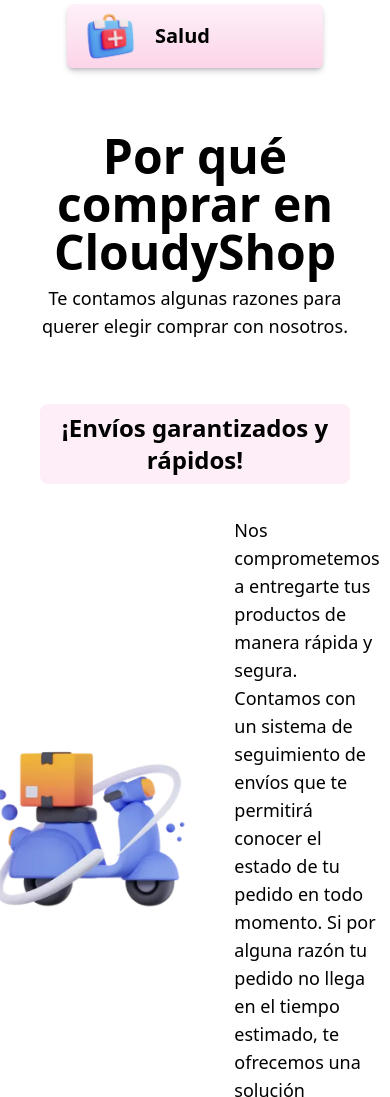
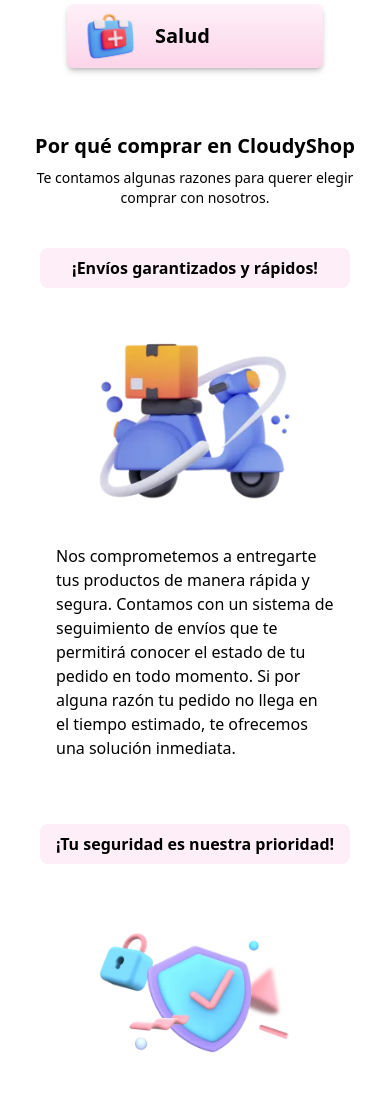
Before and after one commit to AgusFleitas/Ex-CloudyShop, an Astro site: page / in a window 390 px wide. Shown: the part 1220-2317 px from the top of the page. Built offline with nearby package versions, Linux system fonts and the light colour scheme; Astro itself is replaced by a stand-in of ours.

Commit message:
Responsive WhyUs

```diff
--- a/src/components/CategoriesBento.astro
+++ b/src/components/CategoriesBento.astro
@@ -13,7 +13,7 @@
 ---
 
 <section>
-  <h2 class='font-bold text-[1.35rem] sm:text-3xl md:text-4xl lg:text-5xl text-center  mb-1 md:mb-2 text-balance'>
+  <h2 class='font-bold text-[1.35rem] sm:text-3xl md:text-4xl lg:text-5xl text-center mb-1 md:mb-2 text-balance'>
     Explora nuestras categorías
   </h2>
   <h3 class="font-regular text-sm md:text-lg text-center mb-8 text-balance">Navega por cada una de las categorías en busca de eso que necesitas</h3>
--- a/src/components/WhySection.astro
+++ b/src/components/WhySection.astro
@@ -3,9 +3,9 @@
 ---
 
 <article class="flex flex-col bg-white rounded-xl py-4 gap-y-4">
-        <h4 class="font-semibold text-2xl text-center bg-pink-300/20 mx-4 py-2 rounded-lg">{title}</h4>
-    <div class="flex px-12 items-center justify-center gap-8 py-4 mx-4 rounded-lg">
+        <h4 class="font-semibold text sm:text-2xl text-center text-balance bg-pink-300/20 mx-4 p-2 rounded-lg">{title}</h4>
+    <div class="flex flex-col md:flex-row md:px-6 lg:px-12 items-center justify-center gap-8 py-4 mx-4 rounded-lg">
         <img loading="lazy" class="h-48" src={icon} alt={alt}>
-        <p class="px-4 text-pretty text-lg ">{content}</p>
+        <p class="px-4 text-pretty md:text-lg">{content}</p>
     </div>
 </article>
--- a/src/components/WhyUs.astro
+++ b/src/components/WhyUs.astro
@@ -10,10 +10,10 @@
 ---
 
 <section>
-  <h2 class='font-bold text-5xl text-center mb-2'>
+  <h2 class='font-bold text-xl sm:text-3xl md:text-4xl lg:text-5xl text-center mb-2 text-balance'>
     Por qué comprar en CloudyShop
   </h2>
-  <h3 class='font-regular text-lg text-center mb-12'>
+  <h3 class='font-regular text-sm md:text-lg text-center text-pretty mb-6 lg:mb-8'>
     Te contamos algunas razones para querer elegir comprar con nosotros.
   </h3>
   <div class='flex flex-col gap-4'>
```
